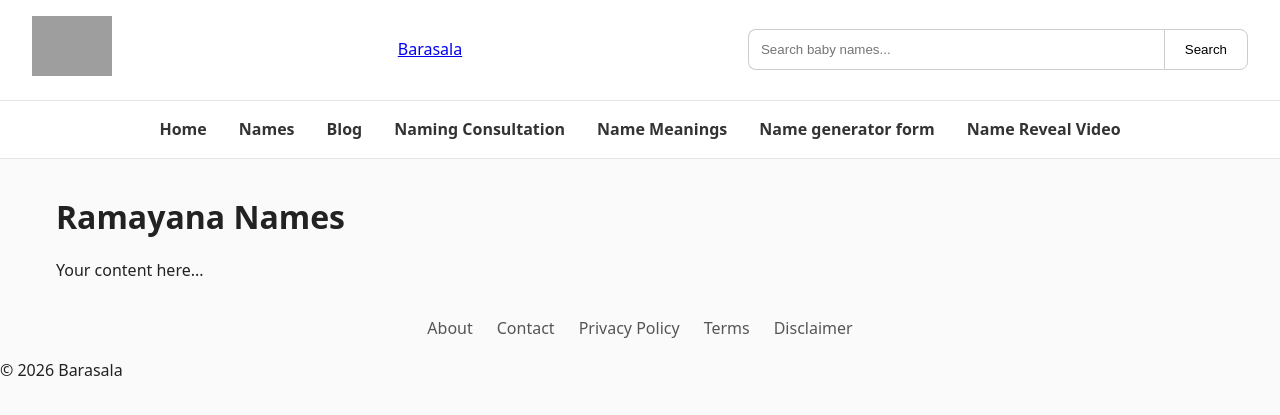
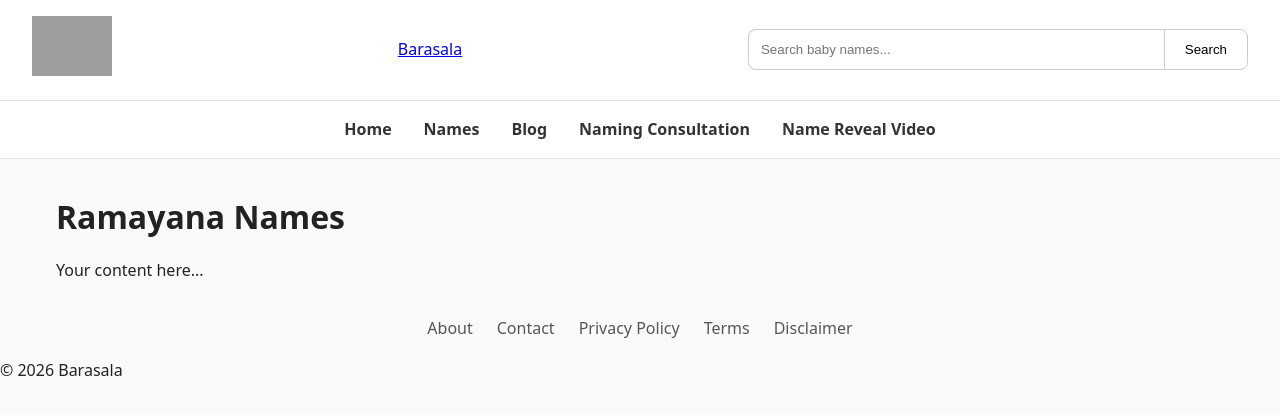
Before and after one commit to barasala999/barasala999.github.io, a Jekyll site: the page built from names/ramayana-names/index.html, in a window 1280 px wide. Shown: the top 415 px of the page. Built offline with Jekyll 4.4.1, drawn with Linux system fonts in a browser that asks for light colours; grey boxes are pictures that could not be loaded.

Commit message:
simplified navbar

```diff
--- a/_includes/navbar.html
+++ b/_includes/navbar.html
@@ -8,10 +8,6 @@
 
     <a href="/consultation/">Naming Consultation</a>
 
-    <a href="/meanings/">Name Meanings</a>
-
-    <a href="/consultation/">Name generator form</a>
-
 	<a href="/name-reveal-video/">Name Reveal Video</a>
 
 </nav>
```
